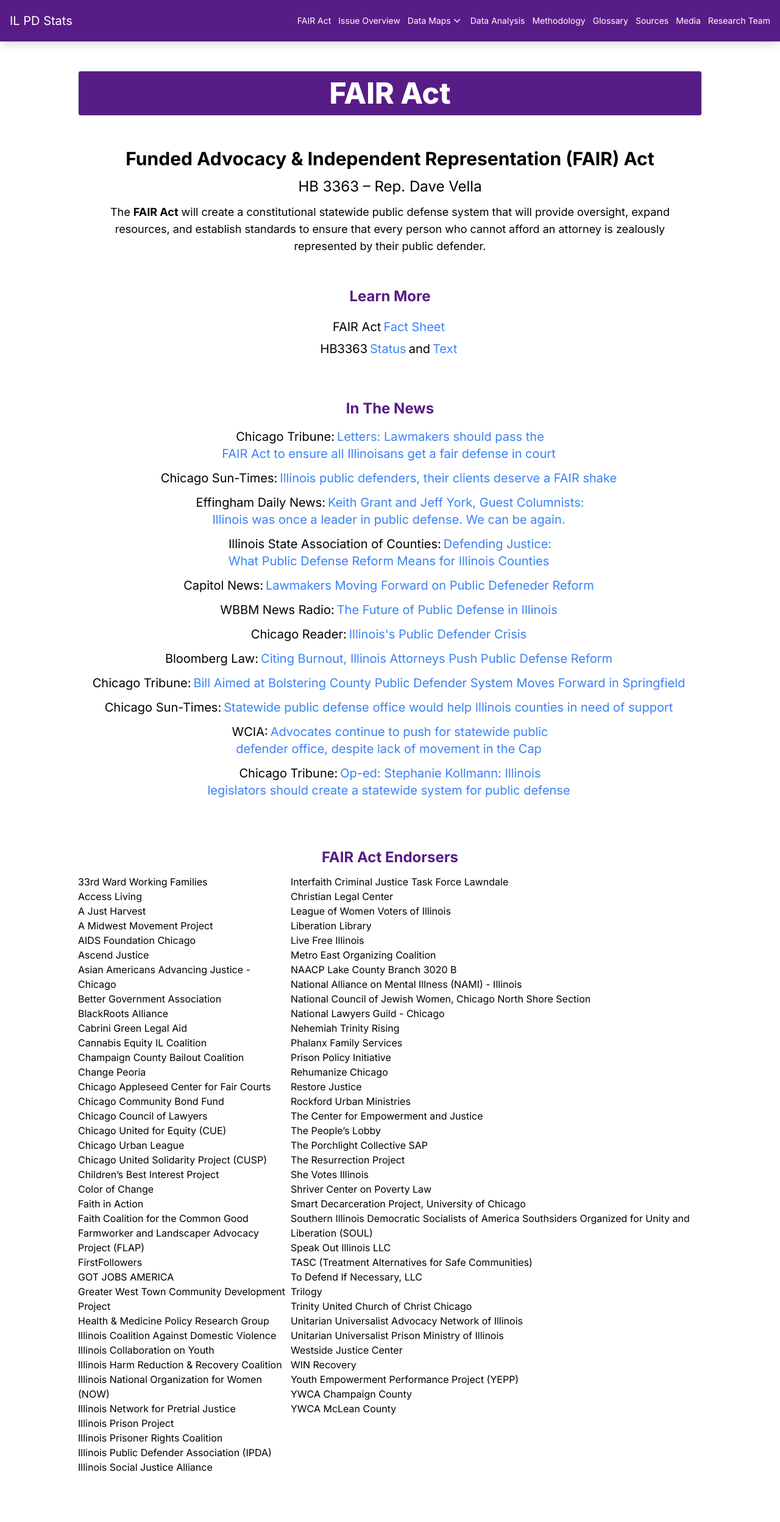
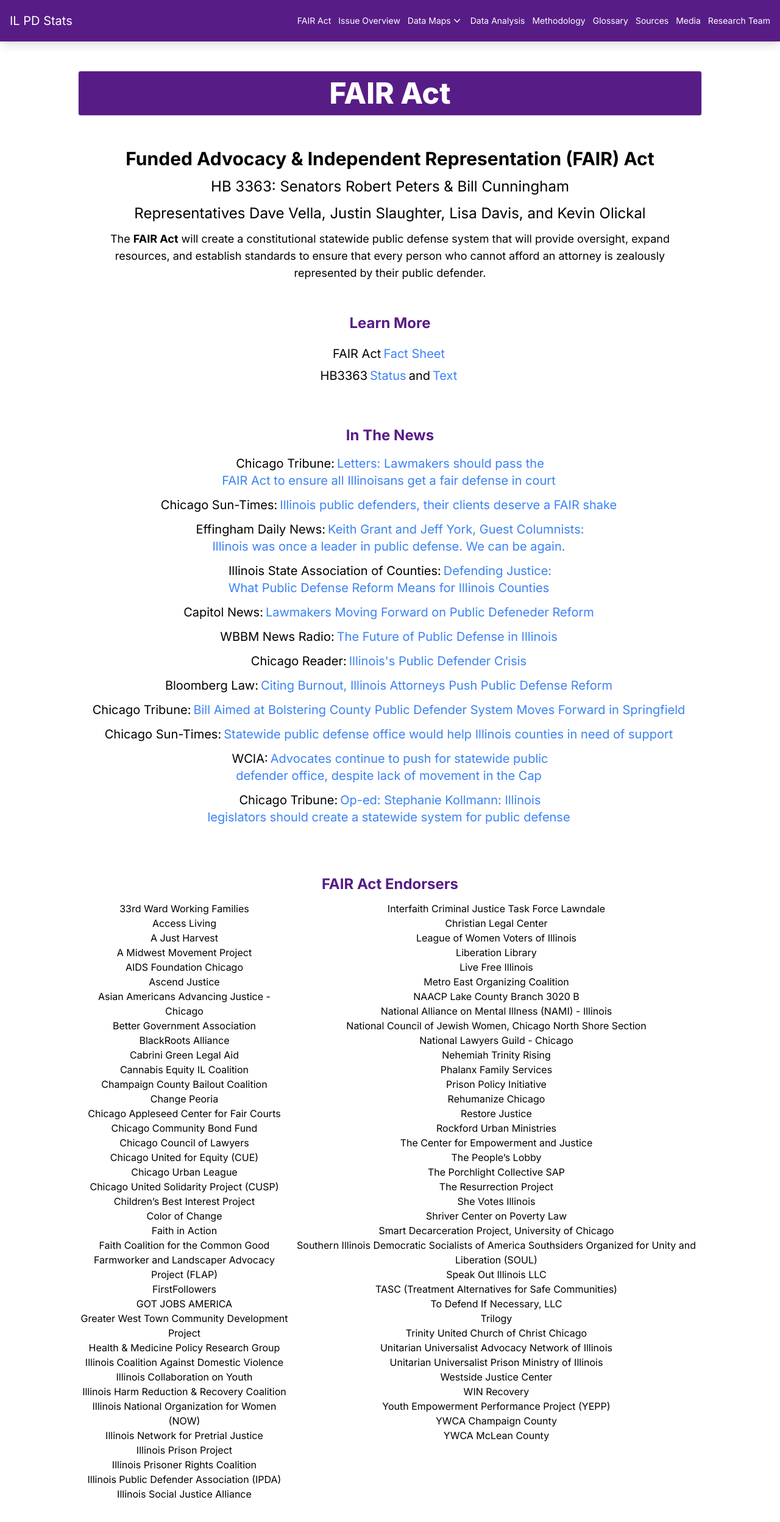
Before and after one commit to hunterMotko/il_pd_st, a Next.js app: page /fairact in a window 1280 px wide. Shown: the top 2496 px of the page at 61% size. Before the commit the page ends 2466 px from the top, so only its background shows below. Built offline with nearby package versions, Linux system fonts and the light colour scheme.

Commit message:
reps sen

```diff
--- a/src/app/fairact/page.tsx
+++ b/src/app/fairact/page.tsx
@@ -14,7 +14,10 @@
       <div className="grid w-full grid-flow-row gap-x-0 gap-y-1 md:grid-cols-1 md:gap-1 xl:grid-cols-1">
         <h2 className="text-3xl font-bold my-1">Funded Advocacy & Independent Representation (FAIR) Act</h2>
         <h3 className="text-2xl my-1">
-          HB 3363 – Rep. Dave Vella
+          HB 3363: Senators Robert Peters & Bill Cunningham
+        </h3>
+        <h3 className="text-2xl my-1">
+          Representatives Dave Vella, Justin Slaughter, Lisa Davis, and Kevin Olickal
         </h3>
         <p className="text-lg px-3 mx-3 my-1">
           The <span className="font-bold">FAIR Act</span> will create a constitutional statewide public defense system that will provide oversight, expand resources,
@@ -85,10 +88,10 @@
             </Link>
           </h3>
           <div className="md:flex justify-around">
-            <div className="text-left">
+            <div className="text-center">
               {first.map(item => <div key={item}>{item}</div>)}
             </div>
-            <div className="text-left">
+            <div className="text-center">
               {second.map(item => <div key={item}>{item}</div>)}
             </div>
           </div>
```
